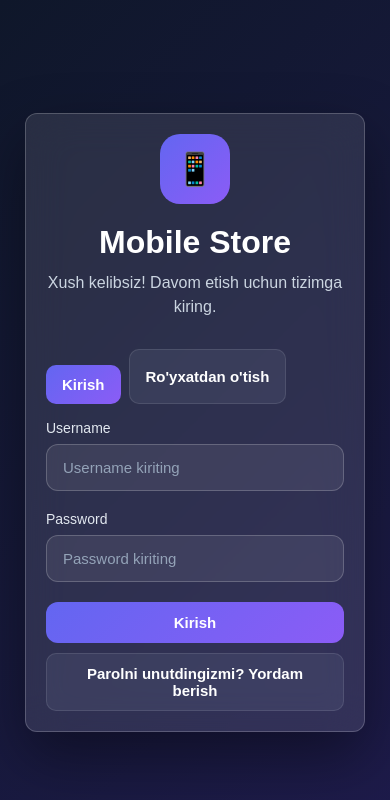
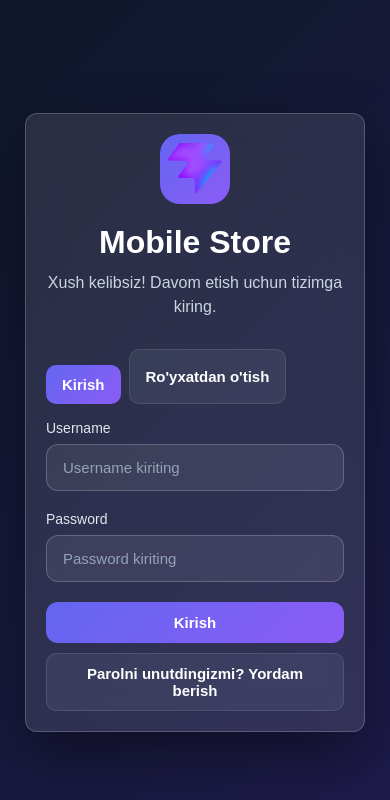
Before and after one commit to bekmurod2024gl-dev/NOVA-PHONE, a React (Vite) app: page / in a window 390 px wide. Shown: the top 800 px of the page. Built offline with nearby package versions, Linux system fonts and the light colour scheme; no server answers.

Commit message:
Show NOVA PHONE logo in app

```diff
--- a/src/index.css
+++ b/src/index.css
@@ -222,6 +222,18 @@ button:hover {
   border-radius: 14px;
   background: linear-gradient(135deg, var(--accent), #ec4899);
   font-size: 23px;
+}
+
+.logo-icon img {
+  width: 29px;
+  height: 29px;
+  object-fit: contain;
+}
+
+.brand img {
+  width: 54px;
+  height: 54px;
+  object-fit: contain;
 }
 
 .sidebar-logo {
--- a/src/layouts/DashboardLayout.jsx
+++ b/src/layouts/DashboardLayout.jsx
@@ -142,7 +142,7 @@ function DashboardLayout() {
       <aside className="sidebar">
         <div className="sidebar-top">
           <div className="sidebar-logo">
-            <div className="logo-icon">📱</div>
+            <div className="logo-icon"><img src="/favicon.svg" alt="NOVA PHONE" /></div>
             <div>
               <h2>{t("mobile_store")}</h2>
               <span>{t("management_system")}</span>
--- a/src/pages/Auth/Login.jsx
+++ b/src/pages/Auth/Login.jsx
@@ -83,7 +83,7 @@ function Login() {
   return (
     <div className="login-page">
       <div className="login-card">
-        <div className="brand">📱</div>
+        <div className="brand"><img src="/favicon.svg" alt="NOVA PHONE" /></div>
 
         <h1>{forgotPassword ? "Parolni tiklash" : t("mobile_store")}</h1>
         <p className="login-subtitle">{forgotPassword ? "Akkauntingizni tasdiqlash uchun ma'lumotlarni kiriting" : t("login_welcome")}</p>
--- a/src/pages/User/UserLayout.jsx
+++ b/src/pages/User/UserLayout.jsx
@@ -18,7 +18,7 @@ function UserLayout() {
 
         {/* LOGO */}
         <div className="user-sidebar-logo">
-          <div className="logo-icon">📱</div>
+          <div className="logo-icon"><img src="/favicon.svg" alt="NOVA PHONE" /></div>
           <div>
             <h2>NOVA PHONE</h2>
             <span>Online Do'kon</span>
```
